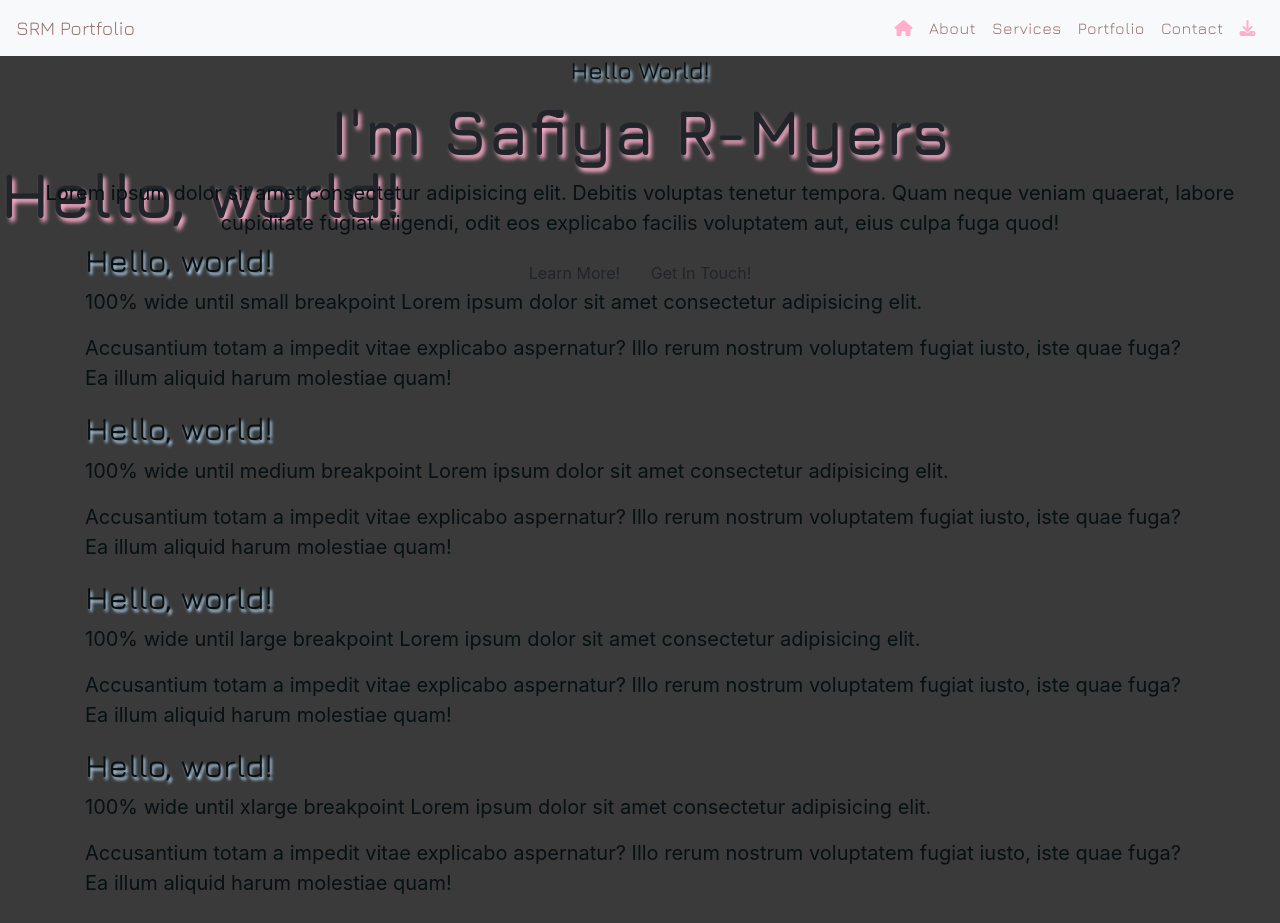
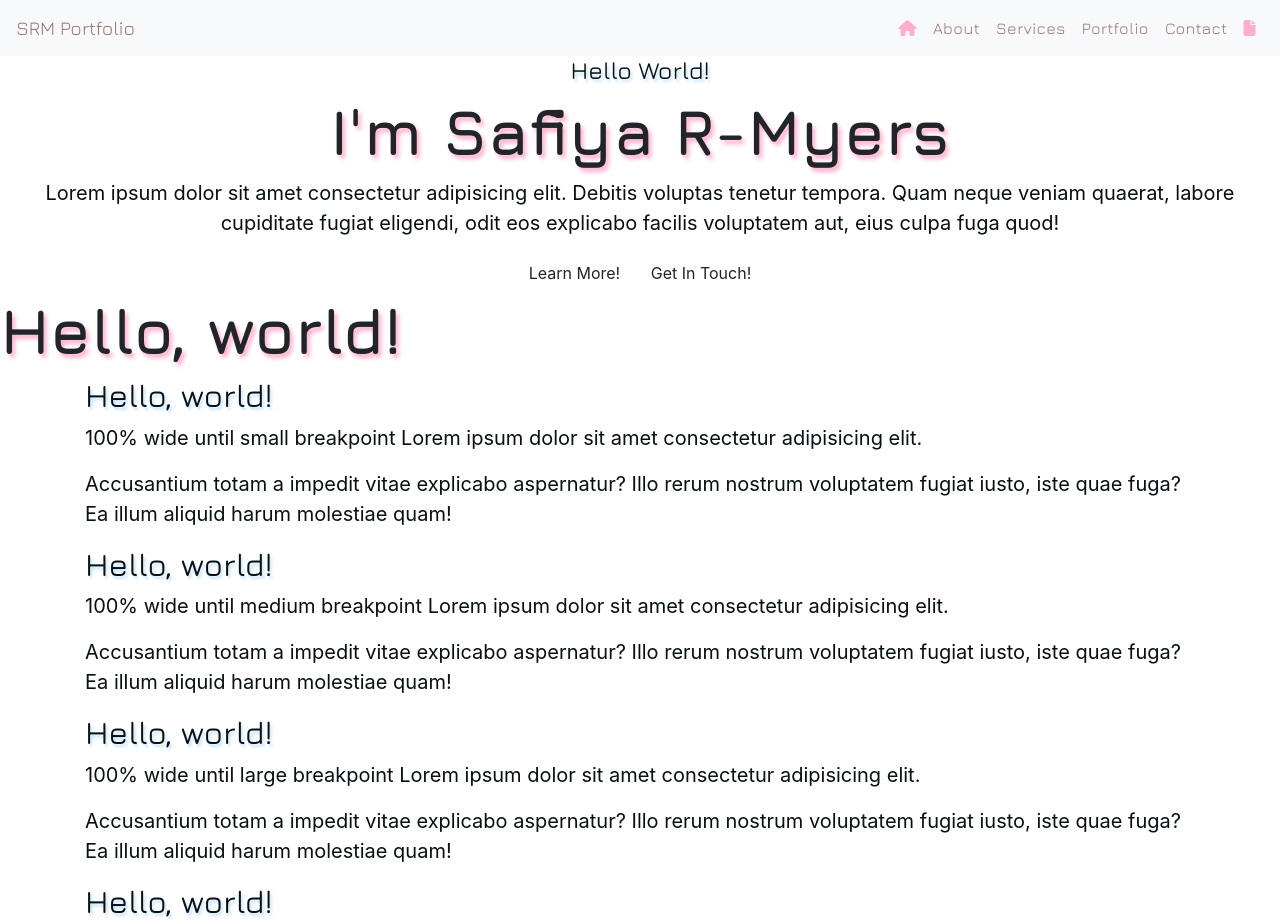
Before and after one commit to SafUmmSul91/Master_Of_None, a plain HTML site: page index.html in a window 1280 px wide. Shown: the top 923 px of the page. Drawn offline with nearby package versions, Linux system fonts and the light colour scheme.

Commit message:
Background wasn't changing, retraced steps with ctrl+z removed coade and then copy and pasted from indexcopy.html,something finally worked, truthfully not sure what

```diff
--- a/assets/css/style.css
+++ b/assets/css/style.css
@@ -27,7 +27,7 @@ p {
 }
 
 body {
-    background: #3a3a3a;
+    background: transparent;
 }
 
 /*-------------------Nav---*/
@@ -49,14 +49,6 @@ nav .navbar-nav li a{
 nav .navbar-nav li a i{
     color: #ffafccff !important;
 }
-
-/*-------------Header /Home---*/
-header {
-    height:100px;
-    width:100%;
-
-}
-
 
 
 /*-----------------Colours*?
--- a/index.html
+++ b/index.html
@@ -41,7 +41,7 @@
                 <a class="nav-link" href="#">Contact</a>
               </li>
               <li class="nav-item">
-                <a class="nav-link" target="_blank" href="assets/cv/pdfSafiyaR-MYERSCV(1).pdf"><i class="fa-solid fa-download"></i></a>
+                <a class="nav-link" target="_blank" href="assets/cv/pdfSafiyaR-MYERSCV(1).pdf"><i class="fa-solid fa-file"></i></a>
               </li>
           </ul>
         </div>
```
Also changed, not shown: assets/images/SRMBLKLOGOWHITEBG.jpg (renamed from assets/images/SRMBLKLOGO WHITEBG.jpg), assets/images/SRMLOGOWHITENOBG.png (renamed from assets/images/SRMLOGOWHITE NOBG.png).
